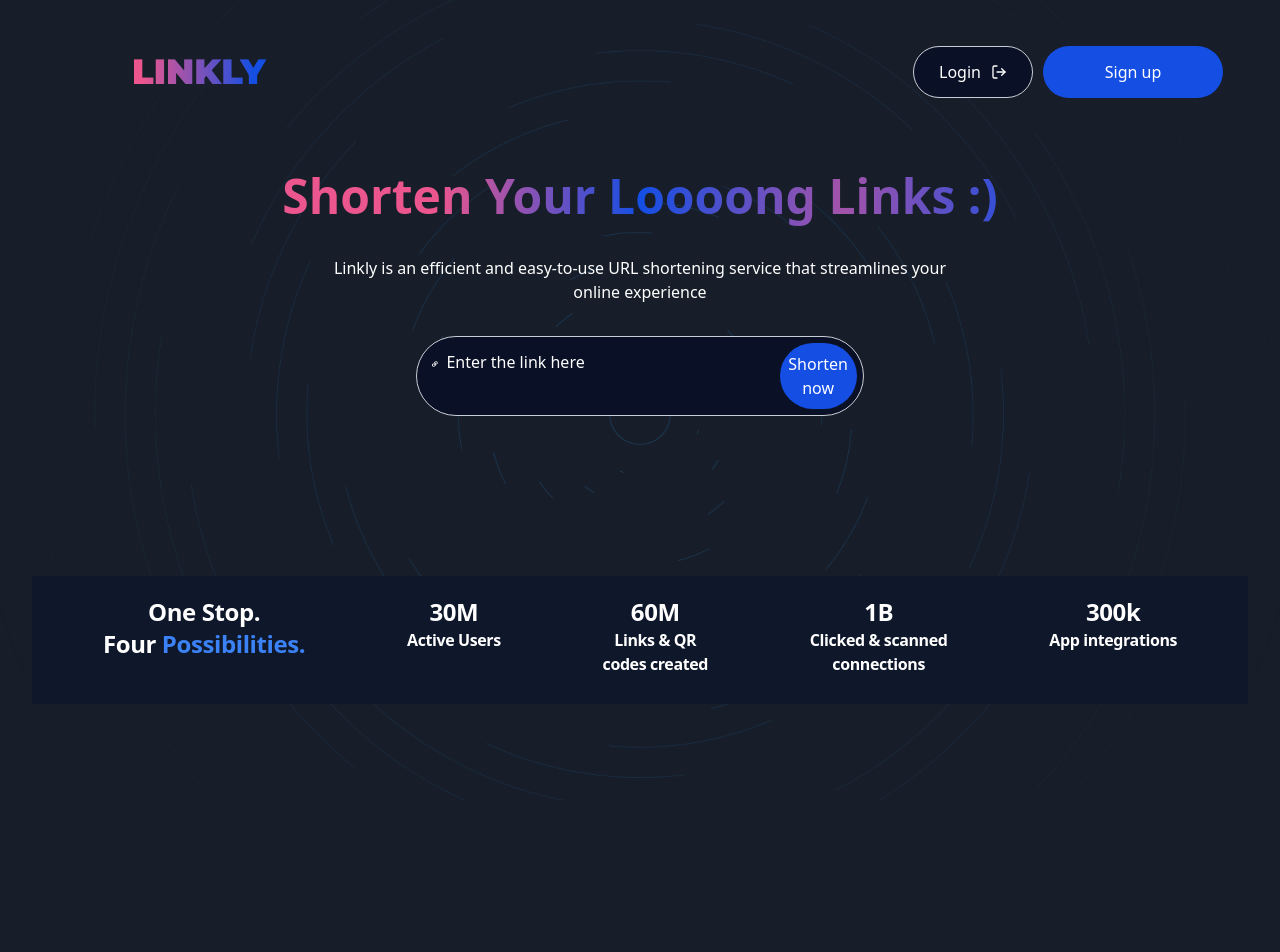
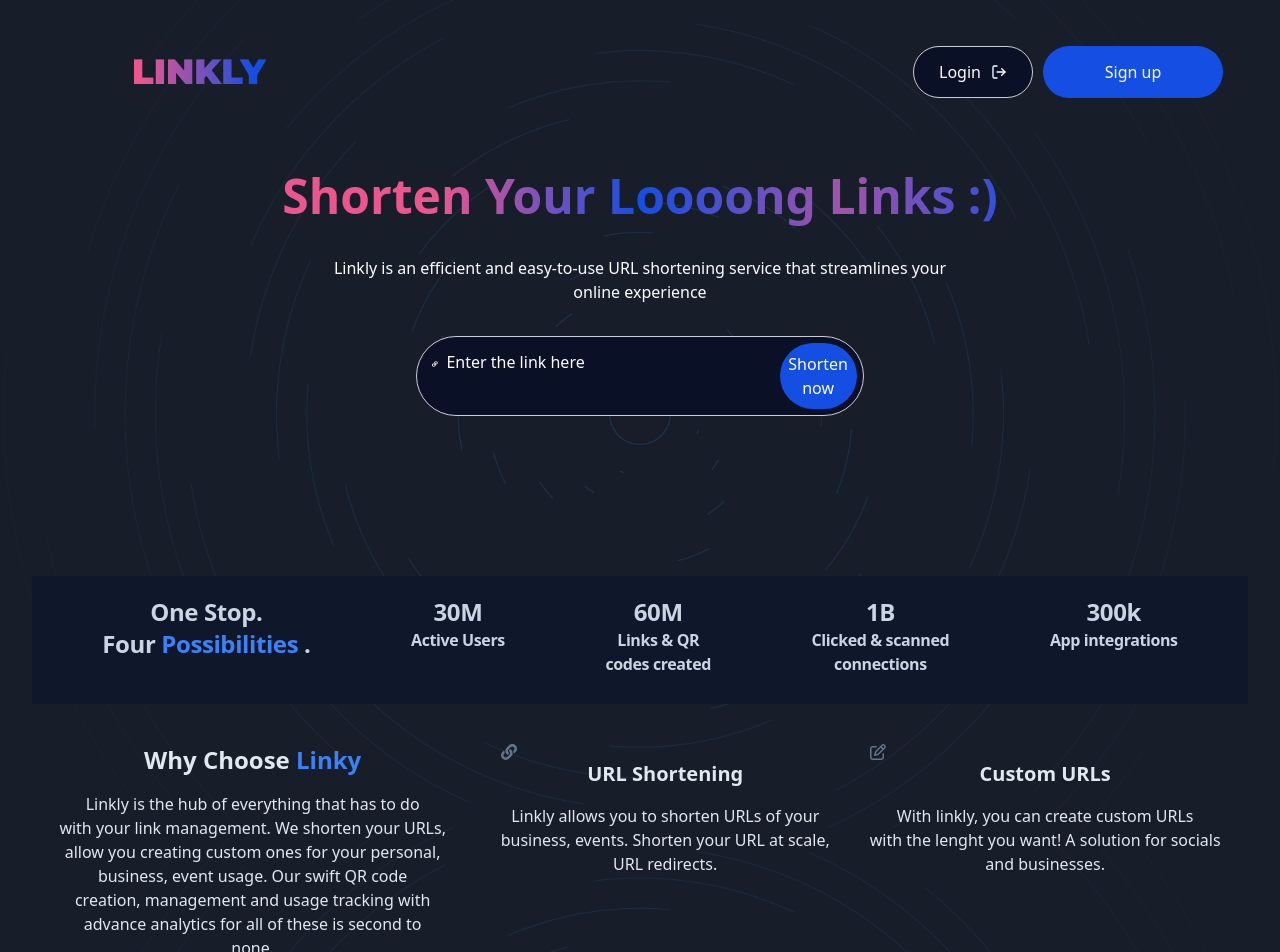
Before and after one commit to stellanechi/URL_ShorteningApp, a React (Vite) app: page / in a window 1280 px wide. Shown: the top 952 px of the page. Before the commit the page ends 800 px from the top, so only its background shows below. Built offline with nearby package versions, Linux system fonts and the light colour scheme.

Commit message:
fixed colors

```diff
--- a/src/components/WhyChooseScissor.tsx
+++ b/src/components/WhyChooseScissor.tsx
@@ -1,15 +1,18 @@
 // import React from "react";
+
+import { FaLink } from "react-icons/fa";
+import { FaRegPenToSquare } from "react-icons/fa6";
 
 function WhyChooseScissor() {
   return (
     <>
-      <div className="flex w-100 h-32 bg-slate-900 text-white p-5  tracking-tight place-content-around font-semibold">
+      <div className="flex w-100 h-32 bg-slate-900 mb-10 text-slate-300 p-5  tracking-tight place-content-around font-semibold">
         <div>
           {" "}
           <h1 className="text-2xl">
             {" "}
             One Stop. <br /> Four
-            <span className="text-blue-500 "> Possibilities. </span>{" "}
+            <span className="text-blue-500 "> Possibilities </span> .{" "}
           </h1>
         </div>
         <div>
@@ -45,7 +48,61 @@
           </h1>
         </div>
       </div>
-      {/* WHY CHOOSE SCISSOR */}
+      {/* WHY CHOOSE LINKLY */}
+      <article>
+        <div className="flex  place-content-around text-slate-200 ">
+          <div>
+            <h1 className="text-2xl mb-4">
+              <strong>
+                {" "}
+                Why Choose <span className="text-blue-500"> Linky </span>{" "}
+              </strong>{" "}
+            </h1>
+            <p>
+              {" "}
+              Linkly is the hub of everything that has to do <br />
+              with your link management. We shorten your URLs, <br />
+              allow you creating custom ones for your personal, <br />
+              business, event usage. Our swift QR code <br />
+              creation, management and usage tracking with <br />
+              advance analytics for all of these is second to <br />
+              none.{" "}
+            </p>
+          </div>
+          {/* URL SHORTENING */}
+          <div className="flex gap-10">
+            <div>
+              {" "}
+              <FaLink className=" text-slate-500 " />
+              <h1 className="text-xl mb-4">
+                {" "}
+                <strong> URL Shortening </strong>
+              </h1>
+              <p>
+                {" "}
+                Linkly allows you to shorten URLs of your <br />
+                business, events. Shorten your URL at scale, <br />
+                URL redirects.
+              </p>
+            </div>
+            {/* CUSTOM URL */}
+            <div>
+              {" "}
+              <FaRegPenToSquare className=" text-slate-500 " />
+              <h1 className="text-xl mb-4">
+                {" "}
+                <strong> Custom URLs </strong>
+              </h1>
+              <p>
+                {" "}
+                With linkly, you can create custom URLs <br />
+                with the lenght you want! A solution for socials <br />
+                and businesses.
+              </p>
+            </div>
+          </div>
+        </div>
+      </article>
     </>
   );
 }
```
Also changed, not shown: tailwind.config.js (+36 -0 lines).
